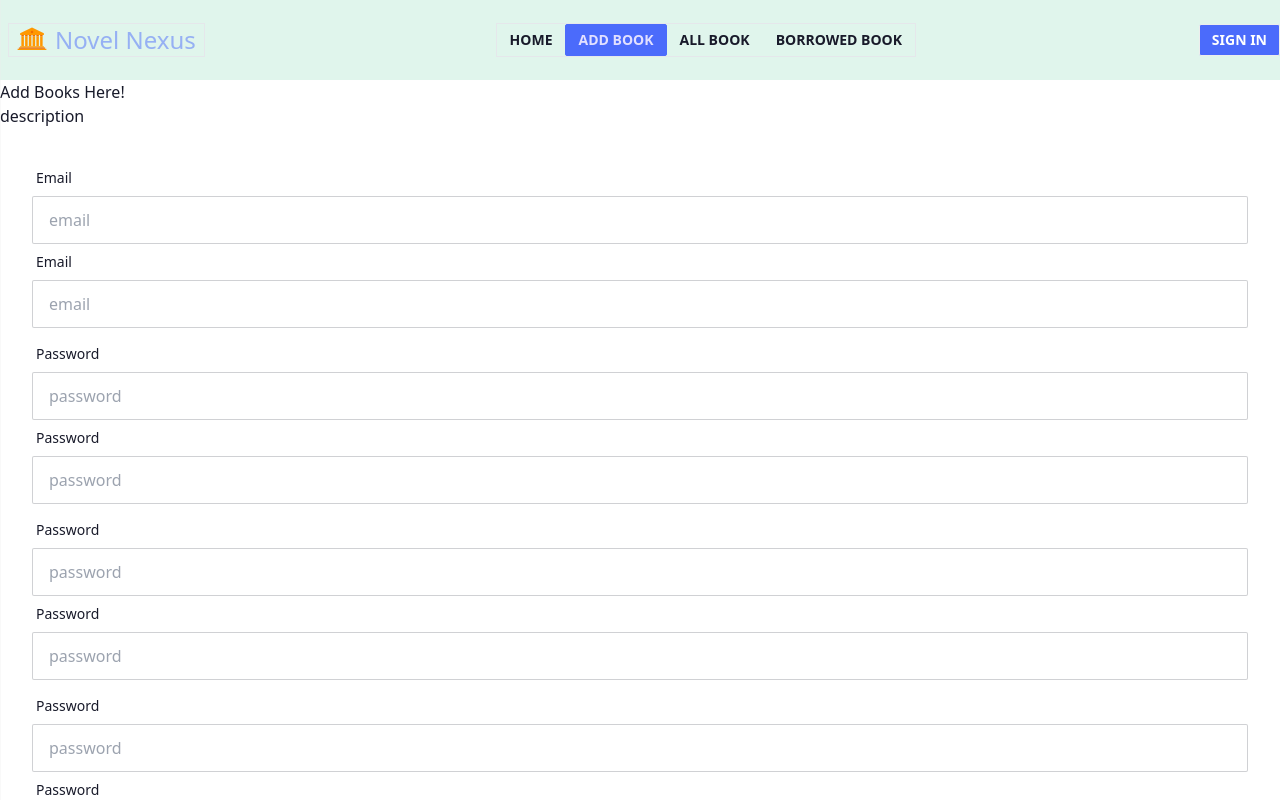
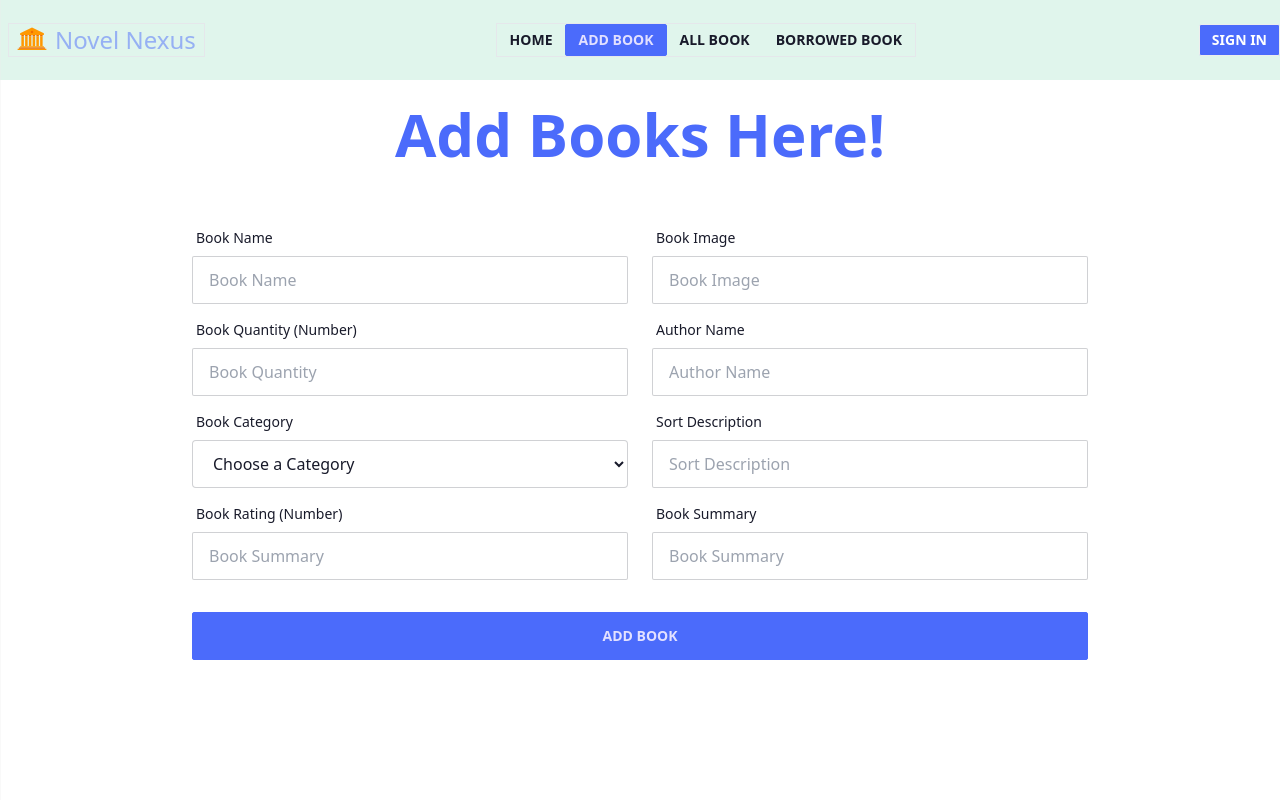
Before and after one commit to shuvajitmaitra/Novel-Nexus-Client, a React (Vite) app: page /add-book in a window 1280 px wide. Shown: the top 800 px of the page. Built offline with nearby package versions, Linux system fonts and the light colour scheme; no server answers.

Commit message:
add book route create and all books load to the database

```diff
--- a/src/Components/AddBook.jsx
+++ b/src/Components/AddBook.jsx
@@ -1,61 +1,112 @@
+import { useForm } from "react-hook-form";
 import Container from "./Container";
+import axios from "axios";
+import toast from "react-hot-toast";
+
 
 const AddBook = () => {
+    const { register, handleSubmit } = useForm();
+    const onSubmit =(data)=>{
+const {
+    bookName,
+    bookImage,
+    bookQuantity,
+    authorName,
+    category,
+    sortDescription,
+    bookRating,
+    bookSummary}= data;
+
+
+    console.log(bookName, bookImage, bookQuantity, authorName, category, sortDescription, bookRating, bookSummary);
+    axios.post("http://localhost:5000/books", {
+        book_name:bookName,
+        image:bookImage,
+        book_quantity:bookQuantity,
+        author_name:authorName,
+        category:category,
+        book_rating:bookRating,
+        short_description: sortDescription,
+        book_summary: bookSummary,
+    })
+    .then(res=>{
+        console.log(res.data);
+        if(res.data.insertedId){
+           return toast.success("Book Added Successfully")
+        }
+    })
+    .then(error=>{
+        toast.error(error)
+    })
+}
+
+
+
     return (
-        <Container>
-           <h1>Add Books Here!</h1>
-           <p>description</p>
-         <form className="card-body">
+        <Container >
+           <h1 className="text-3xl md:text-6xl py-6 font-bold text-primary text-center">Add Books Here!</h1>
+         <form onSubmit={handleSubmit(onSubmit)} className="card-body lg:w-3/4 mx-auto">
 {/* ------------------------------------------------ */}
 {/* First row*/}
 {/* ------------------------------------------------ */}
-        <div>
-        <div className="form-control">
+        <div className="w-full flex flex-col lg:flex-row gap-6">
+        <div className="form-control flex-1">
           <label className="label">
-            <span className="label-text">Email</span>
+            <span className="label-text">Book Name</span>
           </label>
-          <input type="email" placeholder="email" className="input input-bordered" required />
+          <input type="text" {...register("bookName")} name="bookName" placeholder="Book Name" className="input input-bordered" required />
         </div>
-        <div className="form-control">
+
+        <div className="form-control flex-1">
           <label className="label">
-            <span className="label-text">Email</span>
+            <span className="label-text">Book Image</span>
           </label>
-          <input type="email" placeholder="email" className="input input-bordered" required />
+          <input type="text" {...register("bookImage")} name="bookImage" placeholder="Book Image" className="input input-bordered" required />
         </div>
         </div>
 
 {/* ------------------------------------------------ */}
 {/* Second row*/}
 {/* ------------------------------------------------ */}
-      <div>
-      <div className="form-control">
+      <div className="w-full flex flex-col lg:flex-row gap-6">
+      <div className="form-control flex-1 ">
           <label className="label">
-            <span className="label-text">Password</span>
+            <span className="label-text">Book Quantity (Number)</span>
           </label>
-          <input type="password" placeholder="password" className="input input-bordered" required />
+          <input type="number" {...register("bookQuantity")} name="bookQuantity" placeholder="Book Quantity" className="input input-bordered" required />
         </div>
-      <div className="form-control">
+      <div className="form-control flex-1">
           <label className="label">
-            <span className="label-text">Password</span>
+            <span className="label-text">Author Name</span>
           </label>
-          <input type="password" placeholder="password" className="input input-bordered" required />
+          <input type="text" {...register("authorName")} name="authorName"  placeholder="Author Name" className="input input-bordered" required />
         </div>
       </div>
 {/* ------------------------------------------------ */}
 {/* First row*/}
 {/* ------------------------------------------------ */}
-<div>
-      <div className="form-control">
+<div className="w-full flex flex-col lg:flex-row gap-6">
+      <div className="form-control flex-1">
           <label className="label">
-            <span className="label-text">Password</span>
+            <span className="label-text">Book Category</span>
           </label>
-          <input type="password" placeholder="password" className="input input-bordered" required />
+         <select
+           type="text"
+           {...register("category")} name="category"
+           className="input input-bordered rounded"
+           required>
+            <option selected disabled  id="">Choose a Category</option>
+            <option value="History"  id="">History</option>
+            <option value="Drama" id="">Drama</option>
+            <option value="Novel" id="">Novel</option>
+            <option value="Thriller" id="">Thriller</option>
+         </select>
         </div>
-      <div className="form-control">
+      <div className="form-control flex-1">
           <label className="label">
-            <span className="label-text">Password</span>
+            <span className="label-text">Sort Description</span>
           </label>
-          <input type="password" placeholder="password" className="input input-bordered" required />
+          <input type="text" {...register("sortDescription")} name="sortDescription" placeholder="Sort Description" className="input input-bordered" required />
         </div>
       </div>
 
@@ -63,45 +114,33 @@ const AddBook = () => {
 {/* First row*/}
 {/* ------------------------------------------------ */}
 
-<div>
-      <div className="form-control">
+
+   <div className="flex flex-col lg:flex-row gap-6">
+   <div className="form-control flex-1">
           <label className="label">
-            <span className="label-text">Password</span>
+            <span className="label-text">Book Rating (Number)</span>
           </label>
-          <input type="password" placeholder="password" className="input input-bordered" required />
+          <input type="number" {...register("bookRating")} name="bookRating"  placeholder="Book Summary" className="input input-bordered" required />
         </div>
-      <div className="form-control">
+      <div className="form-control flex-1">
           <label className="label">
-            <span className="label-text">Password</span>
+            <span className="label-text">Book Summary</span>
           </label>
-          <input type="password" placeholder="password" className="input input-bordered" required />
+          <input type="text" {...register("bookSummary")} name="bookSummary"  placeholder="Book Summary" className="input input-bordered" required />
         </div>
-      </div>
-
-{/* ------------------------------------------------ */}
-{/* First row*/}
-{/* ------------------------------------------------ */}
+   </div>
 
 
 
-
-
-
-
-
-
-
-
-
-
-
-
-        <div className="form-control mt-6">
-          <button className="btn btn-primary">Login</button>
+{/* ------------------------------------------------ */}
+{/*Submit Button*/}
+{/* ------------------------------------------------ */}
+     <div className="form-control flex-1 mt-6">
+          <button type="submit" className="btn btn-primary">Add Book</button>
         </div>
       </form>
         </Container>
     );
-};
+    };
 
 export default AddBook;
```
